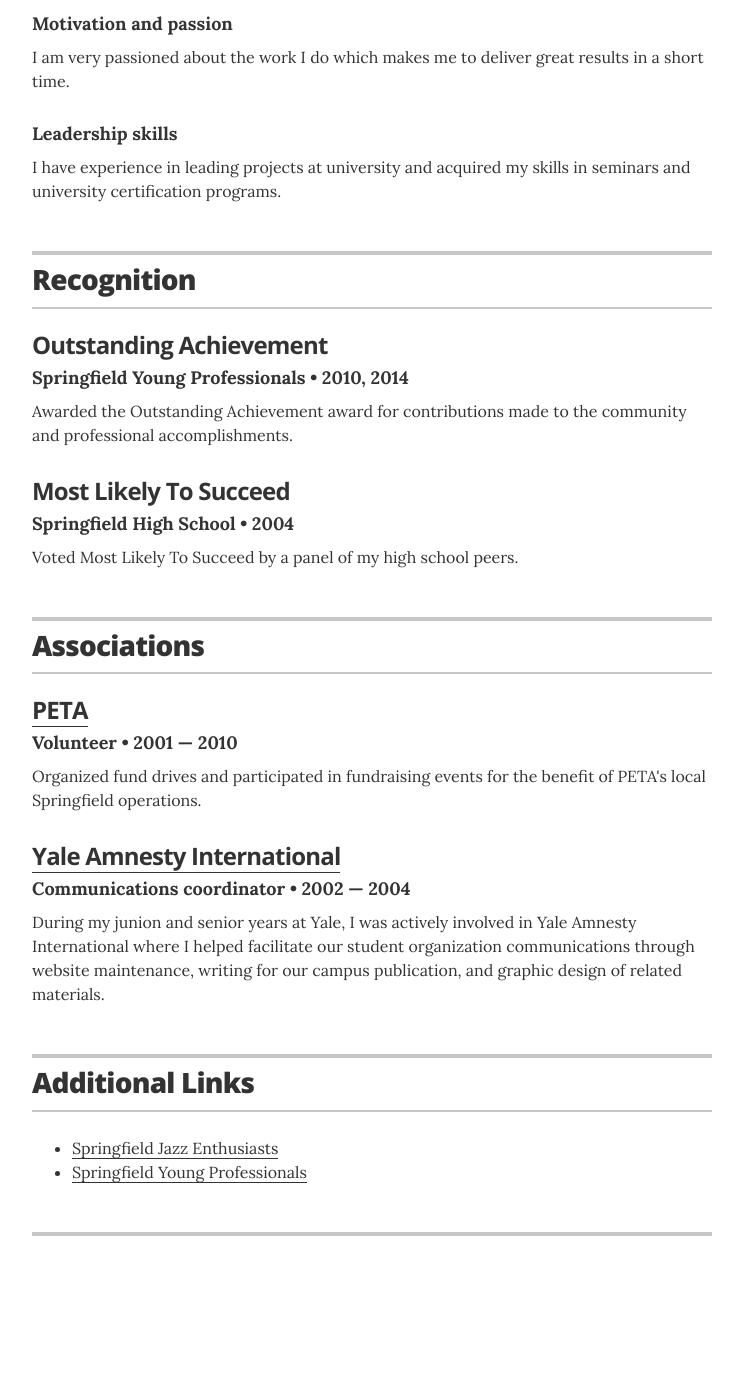
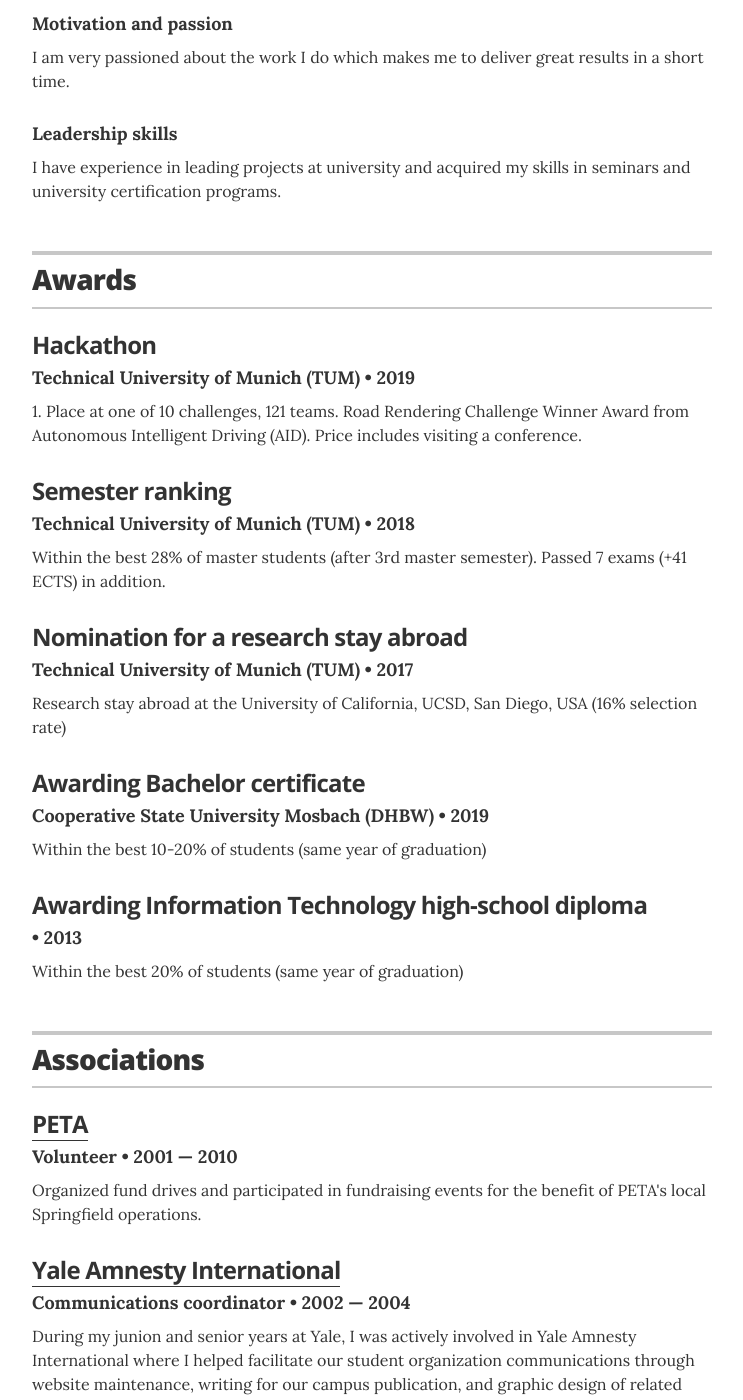
Before and after one commit to walzimmer/website, a Jekyll site: the page built from index.html, in a window 1280 px wide and 1400 px high, scrolled down 4944 px. Shown: the whole window, without its empty margins (268-1011 px from the left). Built offline with Jekyll 4.4.1, drawn with Linux system fonts in a browser that asks for light colours; before the commit the page ends 6252 px from its top, so only the background shows below that.

Commit message:
add awards

```diff
--- a/_config.yml
+++ b/_config.yml
@@ -61,7 +61,7 @@
 resume_section_projects:        true
 resume_section_hard_skills:          true
 resume_section_soft_skills:          true
-resume_section_recognition:     true
+resume_section_awards:     true
 resume_section_links:           true
 resume_section_associations:    true
 # resume_section_interests:       true
--- /dev/null
+++ b/_data/awards.yml
@@ -0,0 +1,24 @@
+- award: Hackathon
+  organization: Technical University of Munich (TUM)
+  year: 2019
+  summary: 1. Place at one of 10 challenges, 121 teams. Road Rendering Challenge Winner Award from Autonomous Intelligent Driving (AID). Price includes visiting a conference.
+
+- award: Semester ranking
+  organization: Technical University of Munich (TUM)
+  year: 2018
+  summary: Within the best 28% of master students (after 3rd master semester). Passed 7 exams (+41 ECTS) in addition.
+
+- award: Nomination for a research stay abroad
+  organization: Technical University of Munich (TUM)
+  year: 2017
+  summary: Research stay abroad at the University of California, UCSD, San Diego, USA (16% selection rate)
+
+- award: Awarding Bachelor certificate
+  organization: Cooperative State University Mosbach (DHBW)
+  year: 2019
+  summary: Within the best 10-20% of students (same year of graduation)
+
+- award: Awarding Information Technology high-school diploma
+  organization:
+  year: 2013
+  summary: Within the best 20% of students (same year of graduation)
--- a/_data/recognitions.yml
+++ /dev/null
@@ -1,10 +0,0 @@
-# Recognitions
-- award: Outstanding Achievement
-  organization: Springfield Young Professionals
-  year: 2010, 2014
-  summary: Awarded the Outstanding Achievement award for contributions made to the community and professional accomplishments.
-
-- award: Most Likely To Succeed
-  organization: Springfield High School
-  year: 2004
-  summary: Voted Most Likely To Succeed by a panel of my high school peers.
--- a/_layouts/resume.html
+++ b/_layouts/resume.html
@@ -172,19 +172,19 @@
       <!-- end Recognition -->
       {% endif %}
 
-      {% if site.resume_section_recognition %}
+      {% if site.resume_section_awards %}
       <!-- begin Recognition -->
       <section class="content-section">
 
         <header class="section-header">
-          <h2>Recognition</h2>
+          <h2>Awards</h2>
         </header>
 
-        {% for recognition in site.data.recognitions %}
+        {% for award in site.data.awards %}
         <div class="resume-item">
-          <h3 class="resume-item-title" itemprop="award">{{ recognition.award }}</h3>
-          <h4 class="resume-item-details">{{ recognition.organization }} &bull; {{ recognition.year }}</h4>
-          <p class="resume-item-copy">{{ recognition.summary }}</p>
+          <h3 class="resume-item-title" itemprop="award">{{ award.award }}</h3>
+          <h4 class="resume-item-details">{{ award.organization }} &bull; {{ award.year }}</h4>
+          <p class="resume-item-copy">{{ award.summary }}</p>
         </div>
         {% endfor %}
 
```
